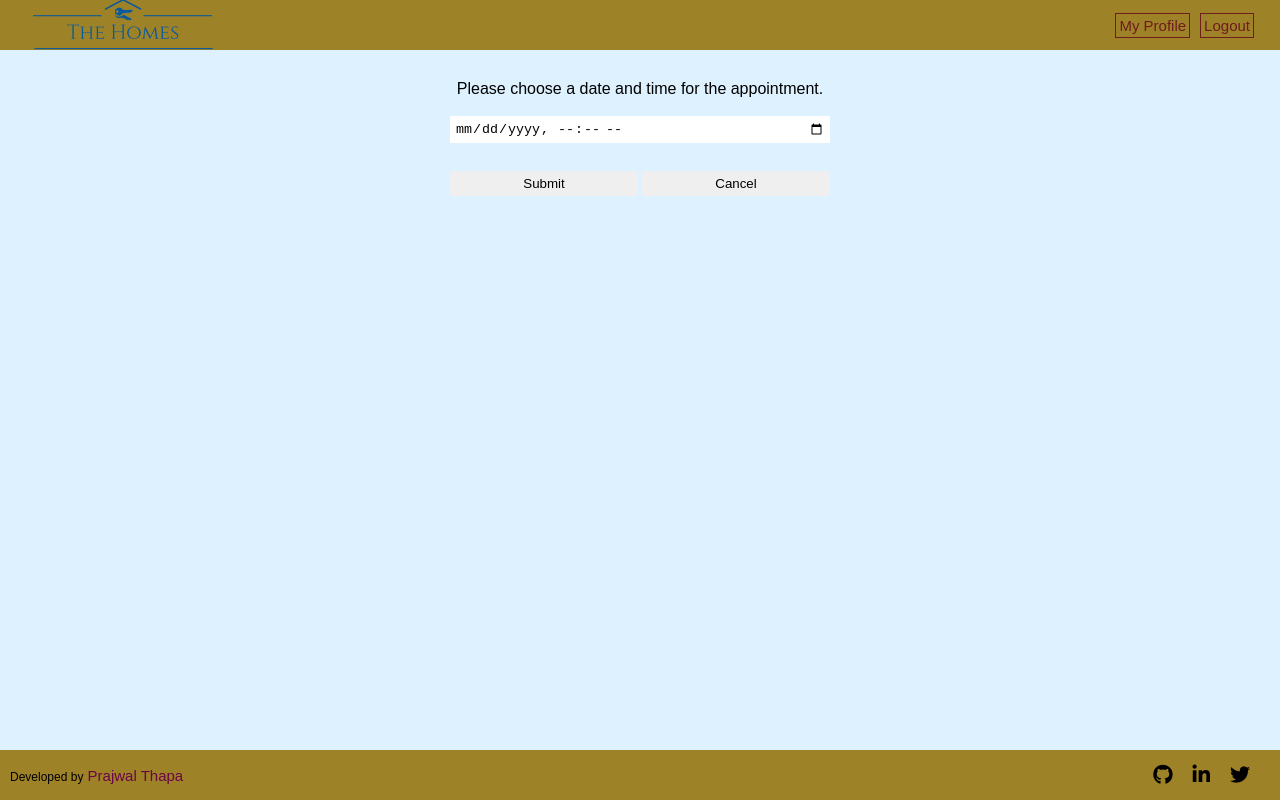
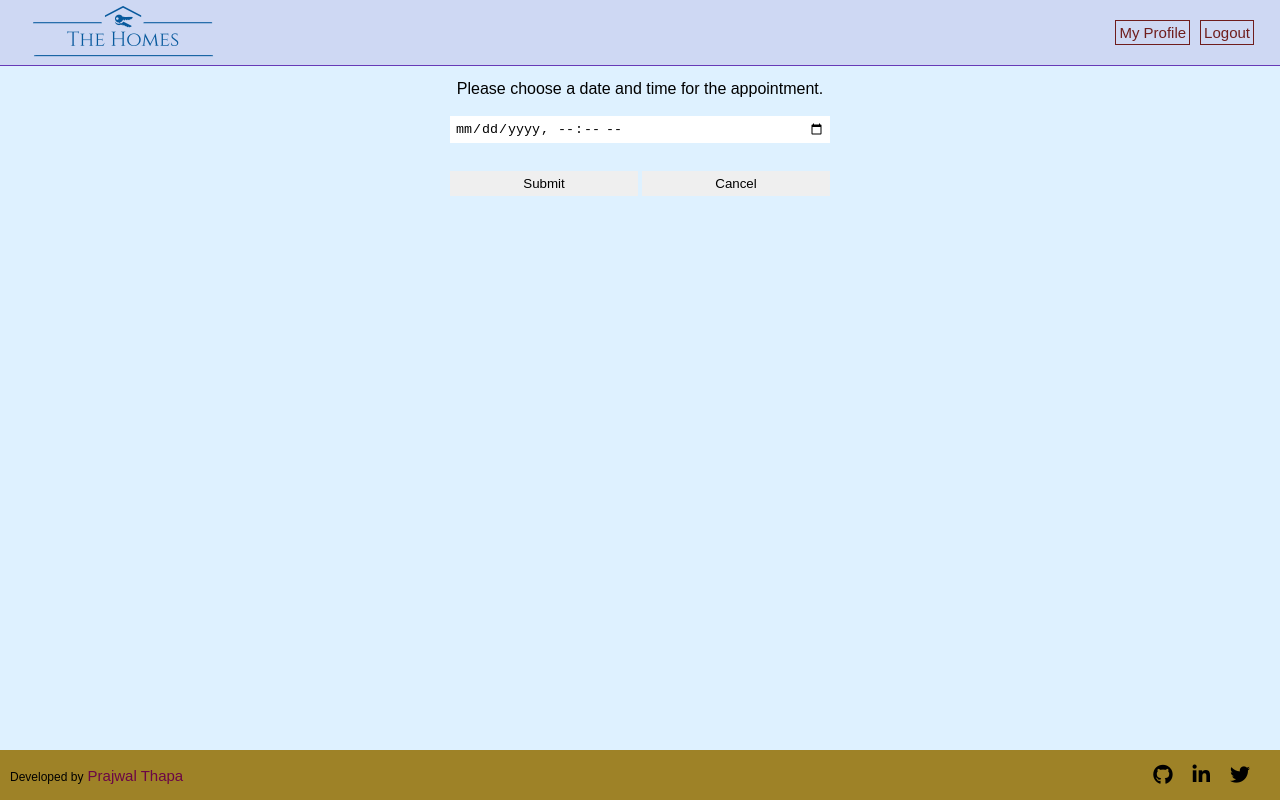
Before and after one commit to praz99/react_homes-frontend, a React (Create React App) app: page /houses/1/make-appointment in a window 1280 px wide. Built offline with nearby package versions, Linux system fonts and the light colour scheme; sample sign-in values are in the browser's storage; a web font is replaced by a local one.

Commit message:
add style to the NAvbar

```diff
--- a/src/styles/Navbar.css
+++ b/src/styles/Navbar.css
@@ -1,6 +1,7 @@
 .nav-container {
-  background: #9e8227;
-  height: 50px;
+  background: #bdbde67a;
+  border-bottom: 1px solid #673ab7;
+  height: 65px;
   position: fixed;
   top: 0;
   left: 0;
@@ -8,6 +9,7 @@
   display: flex;
   align-items: center;
   padding: 0 1.5em;
+  z-index: 10;
 }
 
 .nav-left {
@@ -32,13 +34,14 @@
 
 .logout-button {
   background: none;
+  font-family: inherit;
   margin-left: 10px;
 }
 
 .profile-button:hover,
 .logout-button:hover {
   background: #6f1d1d;
-  color: #9e8227;
+  color: #fff;
 }
 
 .logout-button:focus-within {
```
